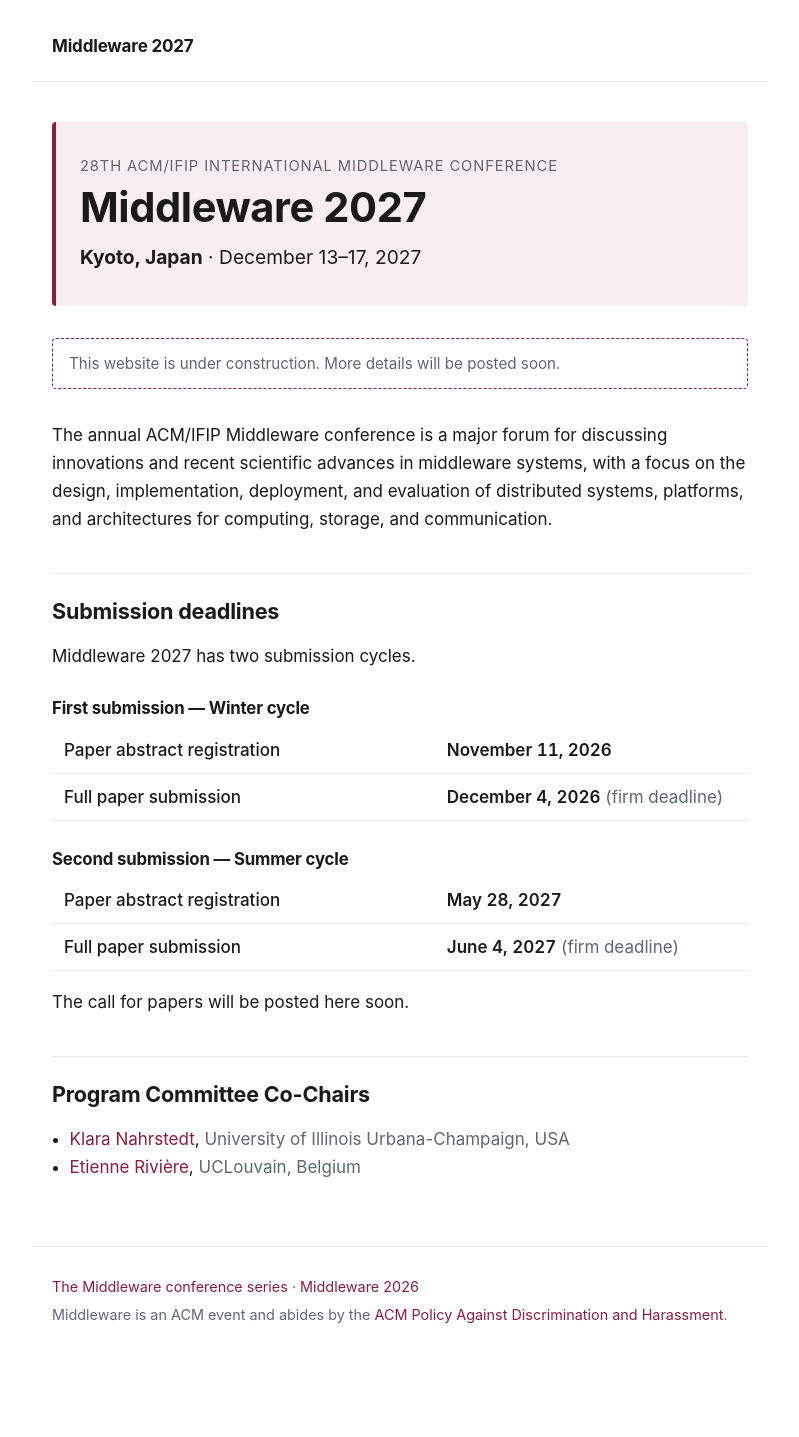
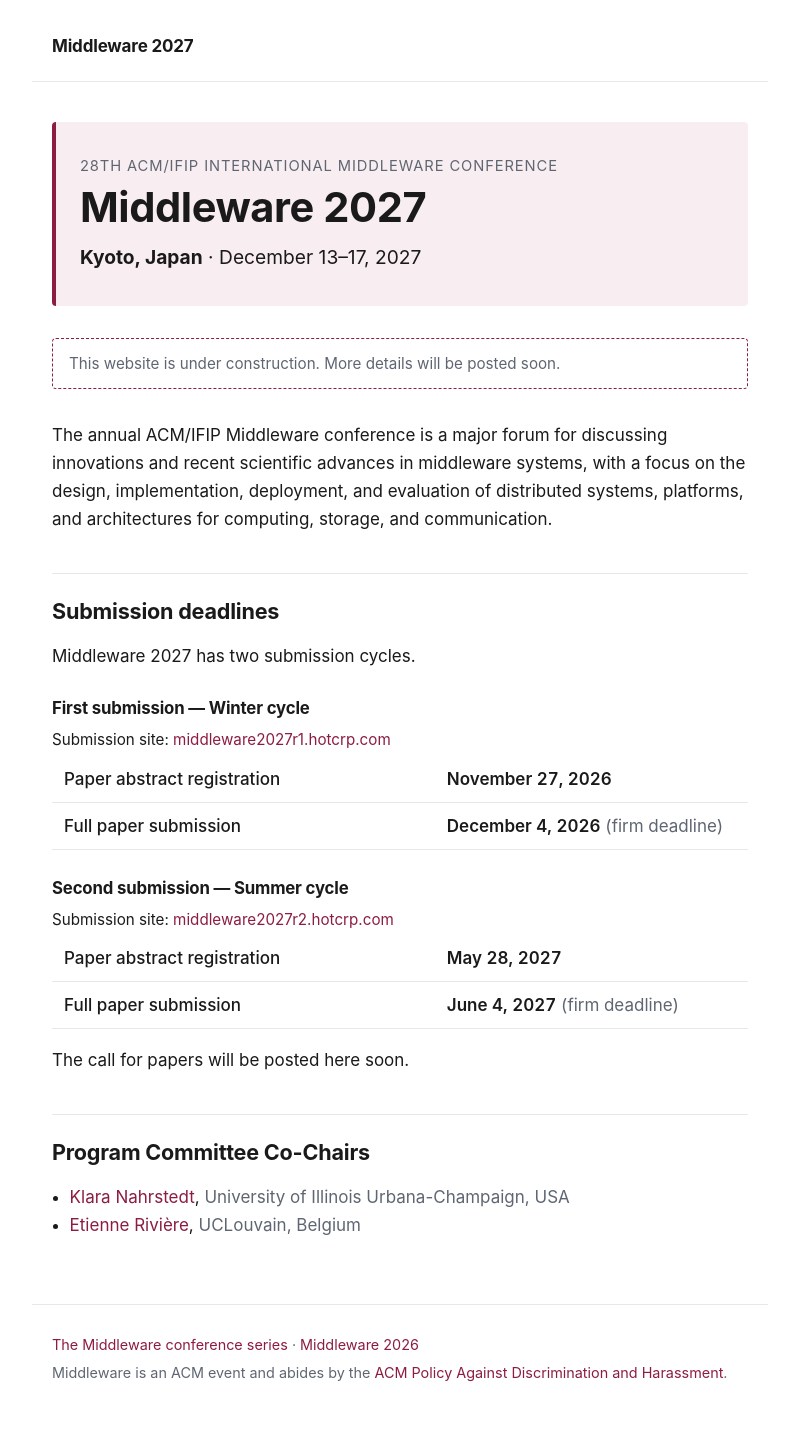
Before and after one commit to middleware-conf/2027, a Jekyll site: the page built from index.md, in a window 1280 px wide. Shown: the whole page, without its empty margins (240-1039 px from the left). Built offline with Jekyll 4.4.1, drawn with Linux system fonts in a browser that asks for light colours; before the commit the page ends 1378 px from its top, so only the background shows below that.

Commit message:
Correct Winter abstract deadline to Nov 27; link HotCRP submission sites
Co-Authored-By: Claude Opus 5.5 <noreply@anthropic.com>
Claude-Session: https://claude.ai/code/session_0123rnQPqA3bJWmfoADqZMg7

```diff
--- a/_data/dates.yml
+++ b/_data/dates.yml
@@ -1,12 +1,15 @@
 # Submission cycles shown on the home page. Add or edit rows here.
+# `submission_site` is optional; it is linked under the cycle heading.
 - cycle: First submission — Winter cycle
+  submission_site: https://middleware2027r1.hotcrp.com/
   deadlines:
     - event: Paper abstract registration
-      date: November 11, 2026
+      date: November 27, 2026
     - event: Full paper submission
       date: December 4, 2026
       note: firm deadline
 - cycle: Second submission — Summer cycle
+  submission_site: https://middleware2027r2.hotcrp.com/
   deadlines:
     - event: Paper abstract registration
       date: May 28, 2027
--- a/_includes/dates_table.html
+++ b/_includes/dates_table.html
@@ -1,5 +1,8 @@
 {%- for c in site.data.dates %}
 <h3>{{ c.cycle }}</h3>
+{%- if c.submission_site %}
+<p class="submission-site">Submission site: <a href="{{ c.submission_site }}">{{ c.submission_site | split: '://' | last | split: '/' | first }}</a></p>
+{%- endif %}
 <table class="dates">
   <tbody>
     {%- for d in c.deadlines %}
--- a/assets/css/main.css
+++ b/assets/css/main.css
@@ -98,6 +98,7 @@ table.dates { width: 100%; border-collapse: collapse; margin: .25rem 0 1rem; }
 table.dates th, table.dates td { text-align: left; padding: .55rem .75rem; border-bottom: 1px solid var(--rule); vertical-align: top; }
 table.dates th { font-weight: 500; width: 55%; }
 table.dates td { font-variant-numeric: tabular-nums; font-weight: 600; }
+.submission-site { margin: 0 0 .25rem; font-size: .95rem; }
 .note { font-weight: 400; color: var(--muted); }
 .aside { color: var(--muted); font-size: .92rem; }
 
```
